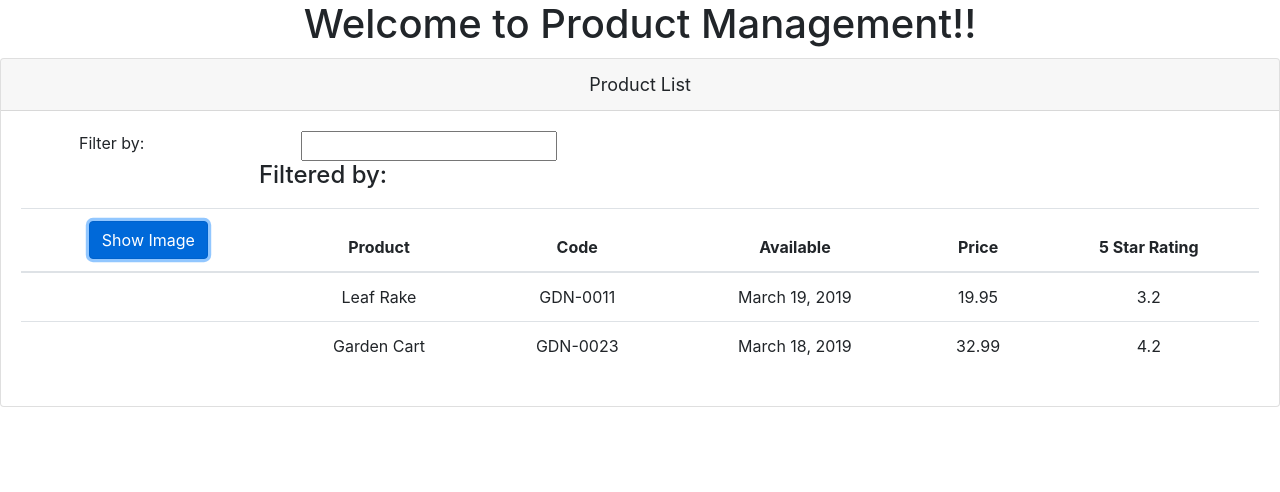
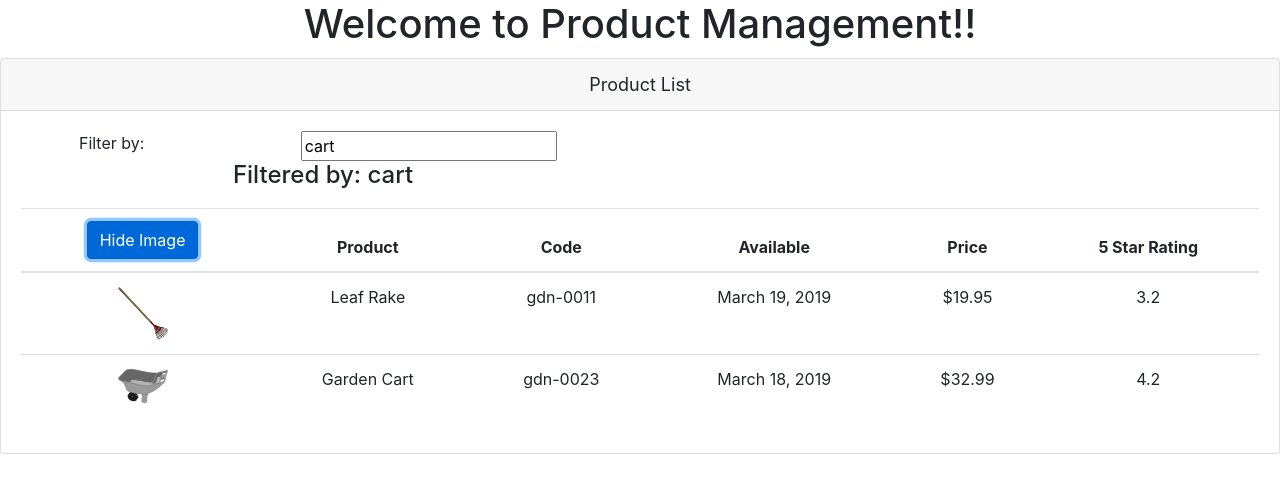
Before and after one commit to Lidiadev/learning-angular, an Angular app: page / in a window 1280 px wide. Both pictures are taken after a click on the button "Show Image". Shown: the top 492 px of the page. Built offline with nearby package versions, Linux system fonts and the light colour scheme.

Commit message:
Add bindings for product list

```diff
--- a/src/app/app.module.ts
+++ b/src/app/app.module.ts
@@ -1,5 +1,6 @@
 import { BrowserModule } from '@angular/platform-browser';
 import { NgModule } from '@angular/core';
+import { FormsModule} from '@angular/forms';
 
 import { AppComponent } from './app.component';
 import { ProductListComponent } from 'src/products/product-list.component';
@@ -10,7 +11,8 @@ import { ProductListComponent } from 'src/products/product-list.component';
     ProductListComponent
   ],
   imports: [
-    BrowserModule
+    BrowserModule,
+    FormsModule
   ],
   bootstrap: [
     AppComponent
--- a/src/products/product-list.component.html
+++ b/src/products/product-list.component.html
@@ -6,22 +6,25 @@
       <div class='row'>
         <div class='col-md-2'>Filter by:</div>
         <div class='col-md-4'>
-          <input type='text' />
+          <input type='text'
+              [(ngModel)]='listFilter' />
         </div>
       </div>
       <div class='row'>
         <div class='col-md-6'>
-          <h4>Filtered by: </h4>
+          <h4>Filtered by: {{listFilter}}</h4>
         </div>
       </div>
       <div class='table-responsive'>
         <table class='table'
-               *ngIf='products && products.length'>
+               *ngIf='products && products.length'
+               >
           <thead>
             <tr>
               <th>
-                <button class='btn btn-primary'>
-                  Show Image
+                <button class='btn btn-primary'
+                      (click)='toogleImage()'>
+                  {{showImage ? 'Hide' : 'Show'}} Image
                 </button>
               </th>
               <th>Product</th>
@@ -33,12 +36,18 @@
           </thead>
           <tbody>
             <tr *ngFor='let product of products'>
-                <td></td>
-                <td>{{ product.productName}}</td>
-                <td>{{ product.productCode}}</td>
-                <td>{{ product.releaseDate}}</td>
-                <td>{{ product.price}}</td>
-                <td>{{ product.starRating}}</td>
+                <td>
+                    <img [src]='product.imageUrl'
+                        [title]='product.productName'
+                        [style.width.px]='imageWidth'
+                        [style.margin.px]='imageMargin'
+                        *ngIf='showImage'/>
+                </td>
+                <td>{{ product.productName }}</td>
+                <td>{{ product.productCode | lowercase }}</td>
+                <td>{{ product.releaseDate }}</td>
+                <td>{{ product.price | currency:'USD':'symbol':'1.2-2' }}</td>
+                <td>{{ product.starRating }}</td>
             </tr>
           </tbody>
         </table>
--- a/src/products/product-list.component.ts
+++ b/src/products/product-list.component.ts
@@ -6,6 +6,10 @@ import { Component } from '@angular/core';
 })
 export class ProductListComponent {
     pageTitle: string = 'Product List';
+    imageWidth: number = 50;
+    imageMargin: number = 2;
+    showImage: boolean = false;
+    listFilter: string = 'cart';
     products: any[] = [
         {
             "productId": 1,
@@ -28,4 +32,8 @@ export class ProductListComponent {
             "imageUrl": "assets/images/garden_cart.png"
           }
     ];
+
+    toogleImage(): void {
+        this.showImage = !this.showImage;
+    }
 }
```
